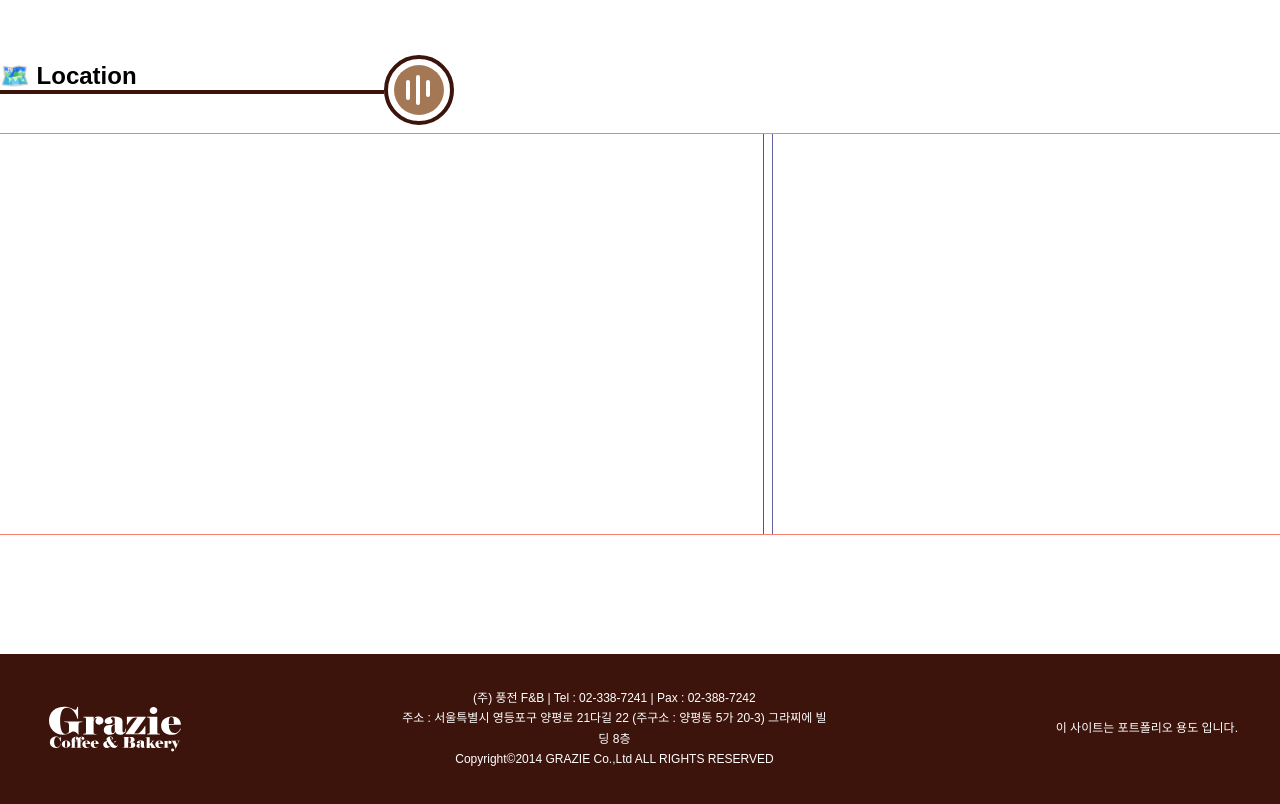
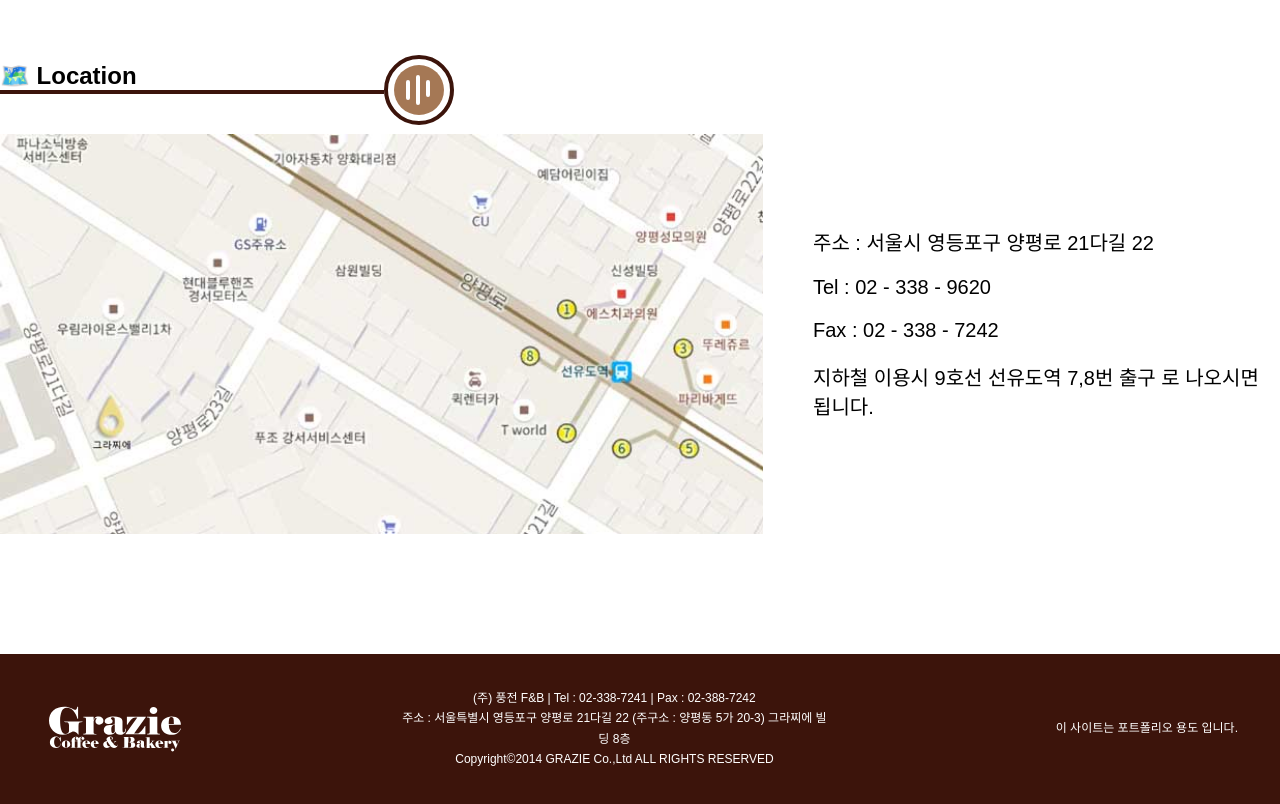
Before and after one commit to HyoJuns/Teamproject-academy-Grazie, a plain HTML site: page sub-story.html in a window 1280 px wide. Shown: the part 1680-2484 px from the top of the page. Drawn offline with Linux system fonts and the light colour scheme; a web font is replaced by a local one.

Commit message:
거의 완성됨

```diff
--- a/src/styles/sub-story.css
+++ b/src/styles/sub-story.css
@@ -149,22 +149,36 @@ p.section-paragraph {
     height: 40rem;
 
     overflow: hidden;
-    outline: 1px solid salmon;
+    /* outline: 1px solid salmon; */
 }
 
 .section-4-map {
     width: calc(60% - 0.5rem);
     height: 100%;
 
-    outline: 1px solid teal;
+    background-image: url('../images/map.jpg');
+    background-repeat: no-repeat;
+    background-size: 100%;
     margin-right: 1rem;
     float: left;
 }
 .section-4-map-description {
     width: calc(40% - 0.5rem);
     height: 100%;
-    outline: 1px solid rgb(99, 99, 160);
+    /* outline: 1px solid rgb(99, 99, 160); */
     float: left;
+
+    font-family: var(--family-Cafe24SsurroundAir);
+    font-size: 2rem;
+    padding-left: 4rem;
+    display: flex;
+    flex-direction: column;
+    justify-content: center;
+    align-items: flex-start;
+}
+.section-4-map-description > p
+{
+    padding-bottom: 2rem;
 }
 
 .background-circle {
--- a/sub-story.html
+++ b/sub-story.html
@@ -233,7 +233,19 @@
 
                 </div>
                 <div class="section-4-map-description">
-
+                    <p>
+                        주소 : 서울시 영등포구 양평로 21다길 22
+                    </p>
+                    <p>
+                        Tel : 02 - 338 - 9620
+                    </p>
+                    <p>
+                        Fax : 02 - 338 - 7242
+                    </p>
+                    <p>
+                        지하철 이용시 9호선 선유도역 7,8번 출구
+로 나오시면 됩니다.
+                    </p>
                 </div>
             </div>
         </div>
```
Also changed, not shown: src/images/map.jpg (added).
